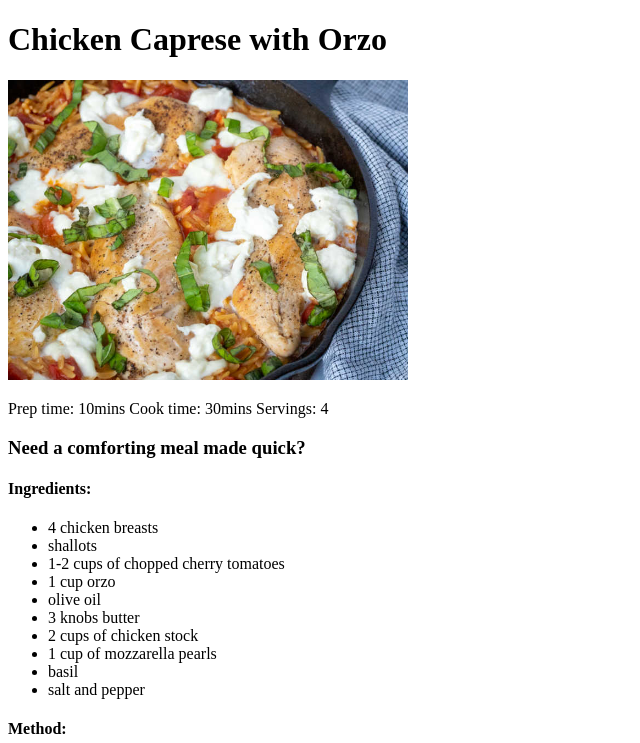
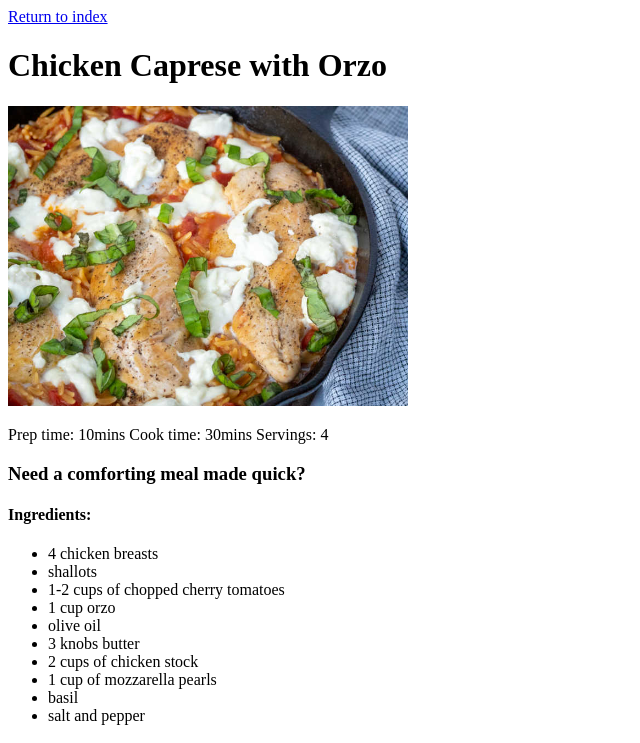
Before and after one commit to RBR07/odin-recipes, a plain HTML site: page recipes/chicken-caprese.html in a window 1280 px wide. Shown: the top 743 px of the page, without its empty margins (0-640 px from the left). Drawn offline with Linux system fonts and the light colour scheme.

Commit message:
added return to index link on recipe pages

```diff
--- a/recipes/chicken-caprese.html
+++ b/recipes/chicken-caprese.html
@@ -8,6 +8,7 @@
     </head>
 
     <body>
+        <a href="../index.html">Return to index</a>
         <h1>Chicken Caprese with Orzo</h1>
 
         <img src="../img/chicken-caprese.jpg" alt="black pan with orzo covered with chicken breasts, melted mozarella, cooked tomatoes and garnished with chopped basil" height="300">
```
Also changed, not shown: recipes/lasagna.html (+1 -0 lines).
